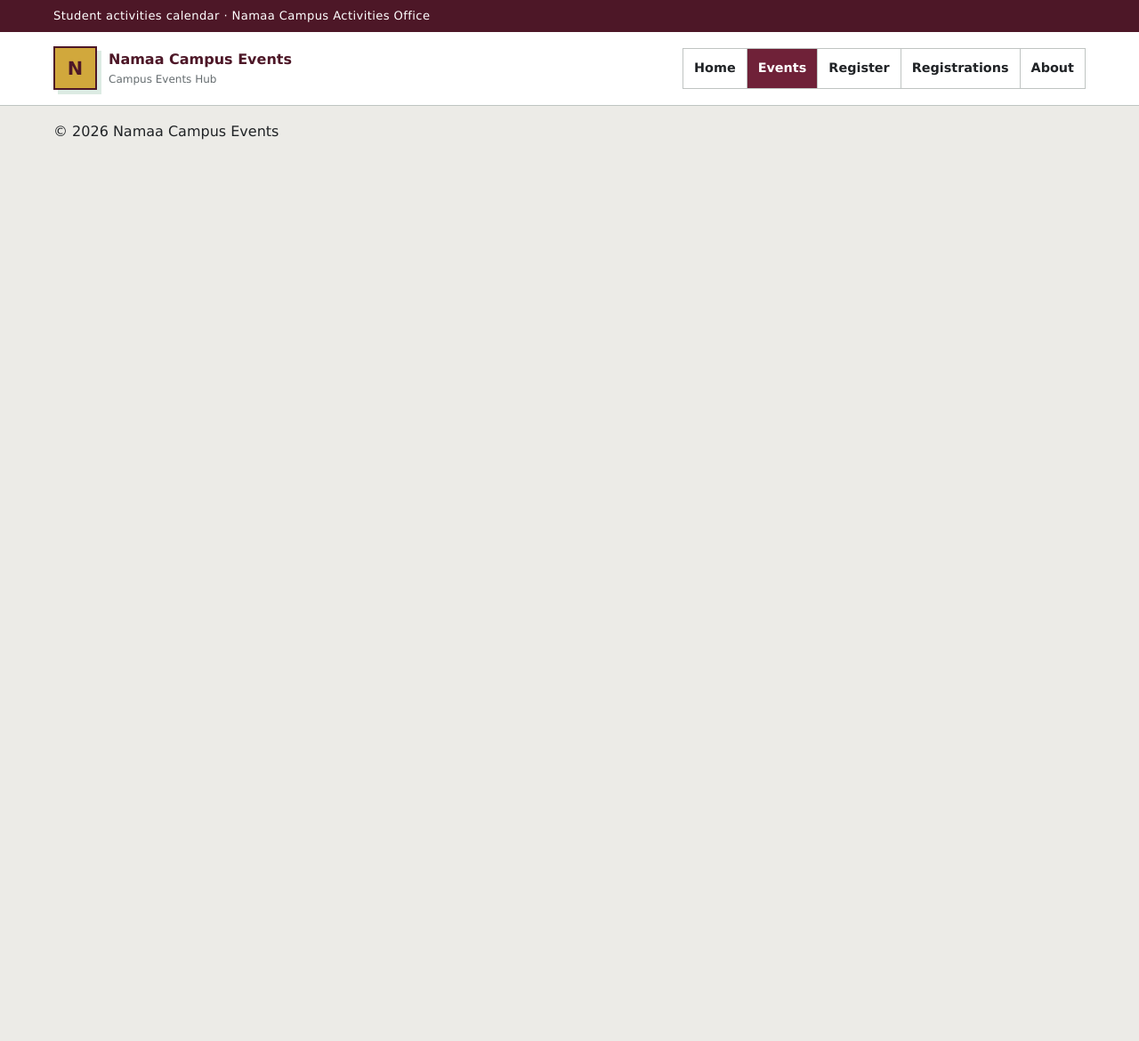
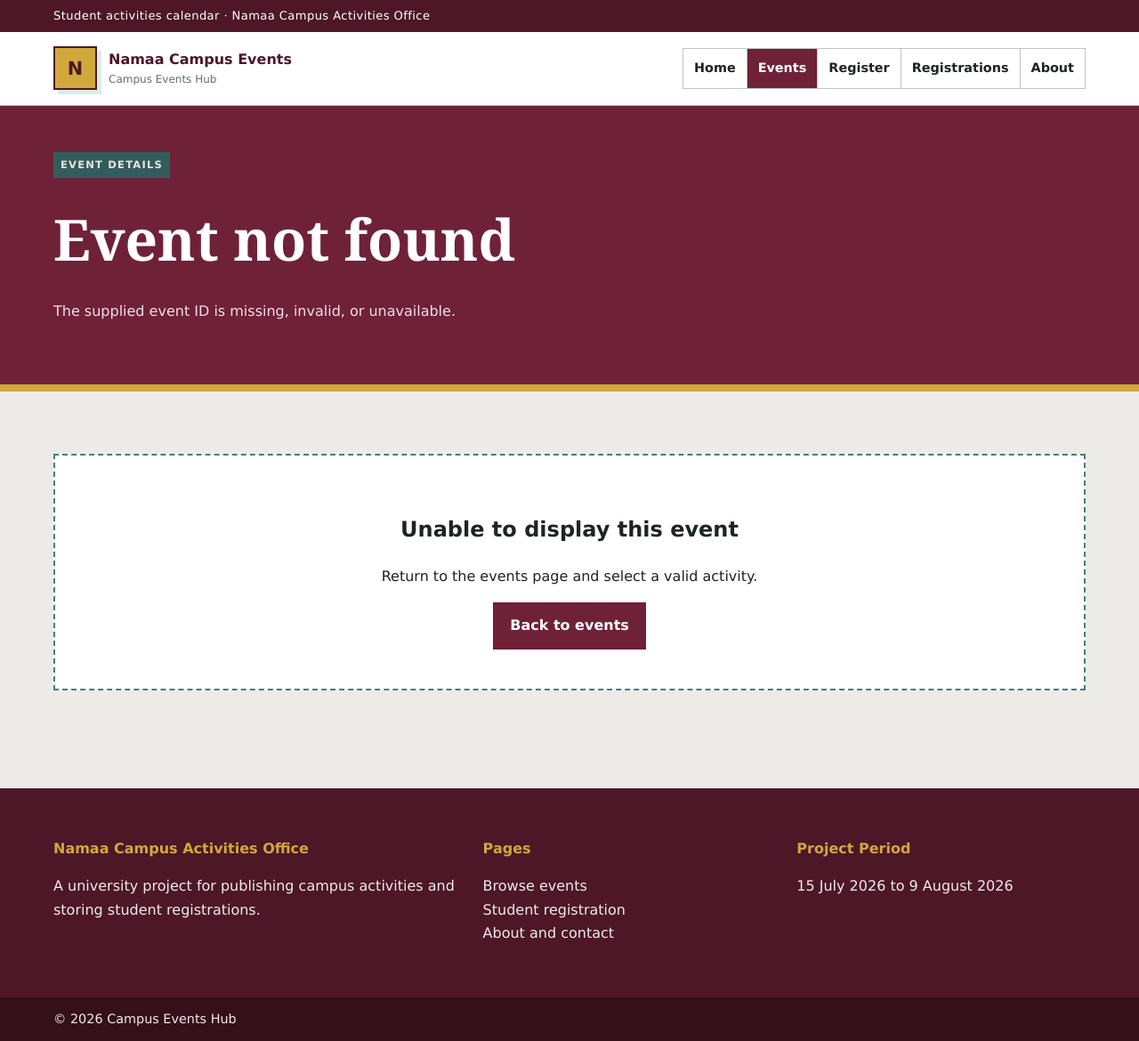
Before and after one commit to FaisalAlosaimi0/namaa-campus-events, a PHP site: page /event.php in a window 1280 px wide. Shown: the whole page at 89% size. Before the commit the page ends 157 px from the top, so only its background shows below. Run offline with PHP 8.4, Linux system fonts and the light colour scheme.

Commit message:
Implement dynamic Events and Event Details pages

```diff
--- a/event.php
+++ b/event.php
@@ -1,52 +1,83 @@
-<!DOCTYPE html>
-<html lang="en">
-<head>
-    <meta charset="UTF-8">
-    <meta name="viewport" content="width=device-width, initial-scale=1.0">
-<title>Namaa Campus Events | Event Details</title>
-    <link rel="stylesheet" href="css/style.css">
-</head>
+<?php
+$pageTitle = 'Event Details';
+require 'includes/db.php';
 
-<body>
+$event = null;
+$eventId = filter_input(INPUT_GET, 'id', FILTER_VALIDATE_INT);
 
-<div class="announcement">
+if ($eventId && $eventId > 0) {
+    $stmt = mysqli_prepare($conn, "SELECT * FROM events WHERE id = ?");
+    mysqli_stmt_bind_param($stmt, 'i', $eventId);
+    mysqli_stmt_execute($stmt);
+
+    $result = mysqli_stmt_get_result($stmt);
+    $event = mysqli_fetch_assoc($result);
+
+    mysqli_stmt_close($stmt);
+}
+
+if ($event) {
+    $pageTitle = $event['title'];
+}
+
+require 'includes/header.php';
+?>
+
+<section class="page-banner">
     <div class="shell">
-        <p>Student activities calendar · Namaa Campus Activities Office</p>
+        <p class="eyebrow"><?php echo $event ? htmlspecialchars($event['category']) : 'Event details'; ?></p>
+        <h1><?php echo $event ? htmlspecialchars($event['title']) : 'Event not found'; ?></h1>
+        <p>
+            <?php
+            echo $event
+                ? htmlspecialchars($event['short_description'])
+                : 'The supplied event ID is missing, invalid, or unavailable.';
+            ?>
+        </p>
     </div>
-</div>
+</section>
 
-<header class="site-header">
-    <div class="shell header-row">
+<section class="section">
+    <div class="shell">
+        <?php if ($event): ?>
+            <article class="detail-grid">
+                <div class="detail-image">
+                    <img src="<?php echo htmlspecialchars($event['image']); ?>"
+                         alt="<?php echo htmlspecialchars($event['title']); ?>">
+                </div>
 
-        <a class="brand" href="index.html">
-            <span class="brand-shape">N</span>
+                <div class="detail-panel">
+                    <h2>Event facts</h2>
 
-            <span>
-                <strong>Namaa Campus Events</strong>
-                <small>Campus Events Hub</small>
-            </span>
-        </a>
+                    <ul class="fact-list">
+                        <li><strong>Date:</strong> <?php echo date('l, d F Y', strtotime($event['event_date'])); ?></li>
+                        <li><strong>Time:</strong> <?php echo date('g:i A', strtotime($event['event_time'])); ?></li>
+                        <li><strong>Location:</strong> <?php echo htmlspecialchars($event['location']); ?></li>
+                        <li><strong>Organizer:</strong> <?php echo htmlspecialchars($event['organizer']); ?></li>
+                        <li><strong>Available seats:</strong> <?php echo (int) $event['available_seats']; ?></li>
+                        <li><strong>Registration deadline:</strong> <?php echo date('d M Y', strtotime($event['registration_deadline'])); ?></li>
+                        <li><strong>Intended audience:</strong> <?php echo htmlspecialchars($event['intended_audience']); ?></li>
+                    </ul>
 
-        <nav class="nav-box">
-            <a href="index.html">Home</a>
-            <a class="active" href="events.html">Events</a>
-            <a href="register.html">Register</a>
-            <a href="registrations.html">Registrations</a>
-            <a href="about.html">About</a>
-        </nav>
+                    <h2>Activity description</h2>
+                    <p><?php echo nl2br(htmlspecialchars($event['full_description'])); ?></p>
 
+                    <a class="button" href="register.php?event_id=<?php echo (int) $event['id']; ?>">
+                        Register for this event
+                    </a>
+                </div>
+            </article>
+        <?php else: ?>
+            <div class="empty-state">
+                <h2>Unable to display this event</h2>
+                <p>Return to the events page and select a valid activity.</p>
+                <a class="button" href="events.php">Back to events</a>
+            </div>
+        <?php endif; ?>
     </div>
-</header>
+</section>
 
-<main>
-
-</main>
-
-<footer>
-    <div class="shell">
-        <p>© 2026 Namaa Campus Events</p>
-    </div>
-</footer>
-
-</body>
-</html>
+<?php
+mysqli_close($conn);
+require 'includes/footer.php';
+?>
```
Also changed, not shown: events.php (+32 -121 lines).
